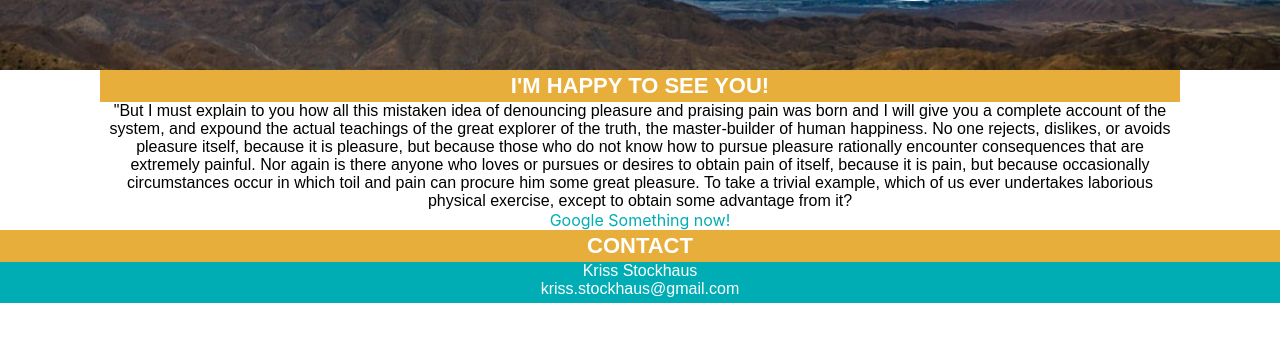
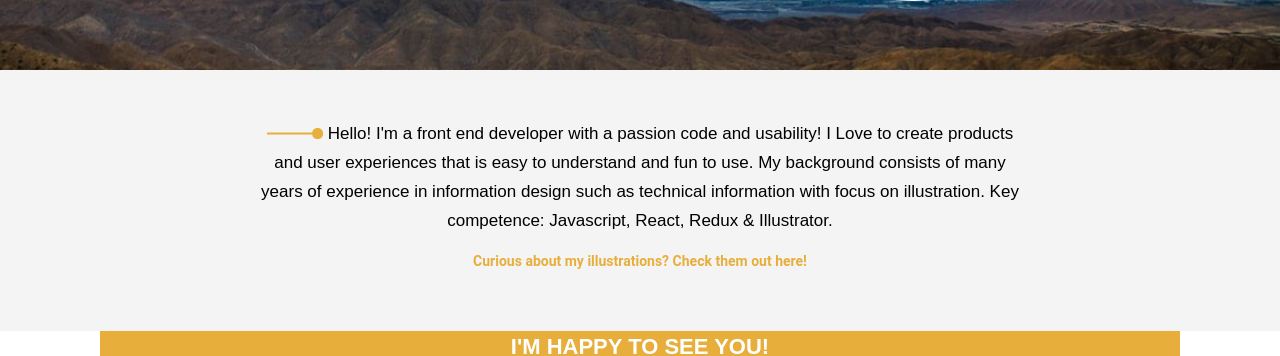
Before and after one commit to silvertejp89/Portfolio_2.0, a React (Create React App) app: page / in a window 1280 px wide. Shown: the part 450-806 px from the top of the page. Built offline with nearby package versions, Linux system fonts and the light colour scheme; grey boxes are pictures that could not be loaded.

Commit message:
added presentation section

```diff
--- a/src/App.js
+++ b/src/App.js
@@ -2,11 +2,13 @@ import './App.css';
 import Header from './components/Header';
 import Body from './components/Body';
 import Footer from './components/Footer';
+import Presentation from './components/Presentation';
 
 function App() {
   return (
     <div className="App">
       <Header />
+      <Presentation />
       <Body />
       <a
         className="App-link"
--- /dev/null
+++ b/src/components/Presentation.js
@@ -0,0 +1,31 @@
+import React from 'react';
+import lineDot from '../assets/lineDot.png';
+
+function Presentation() {
+  return (
+    <section className="intro-section">
+      <div className="container">
+        <p className="intro-text">
+          <img className="line-dot-icon" src={lineDot} alt="line and dot" />
+          Hello! I'm a front end developer with a passion code and usability! I
+          Love to create products and user experiences that is easy to
+          understand and fun to use. My background consists of many years of
+          experience in information design such as technical information with
+          focus on illustration. Key competence: Javascript, React, Redux &
+          Illustrator.
+        </p>
+      </div>
+      <a
+        href="https://www.krissstockhaus.com/"
+        target="_blank"
+        rel="noopener noreferrer"
+      >
+        <p class="illustration-link">
+          Curious about my illustrations? Check them out here!
+        </p>
+      </a>
+    </section>
+  );
+}
+
+export default Presentation;
```
Also changed, not shown: src/assets/lineDot.png (added).
